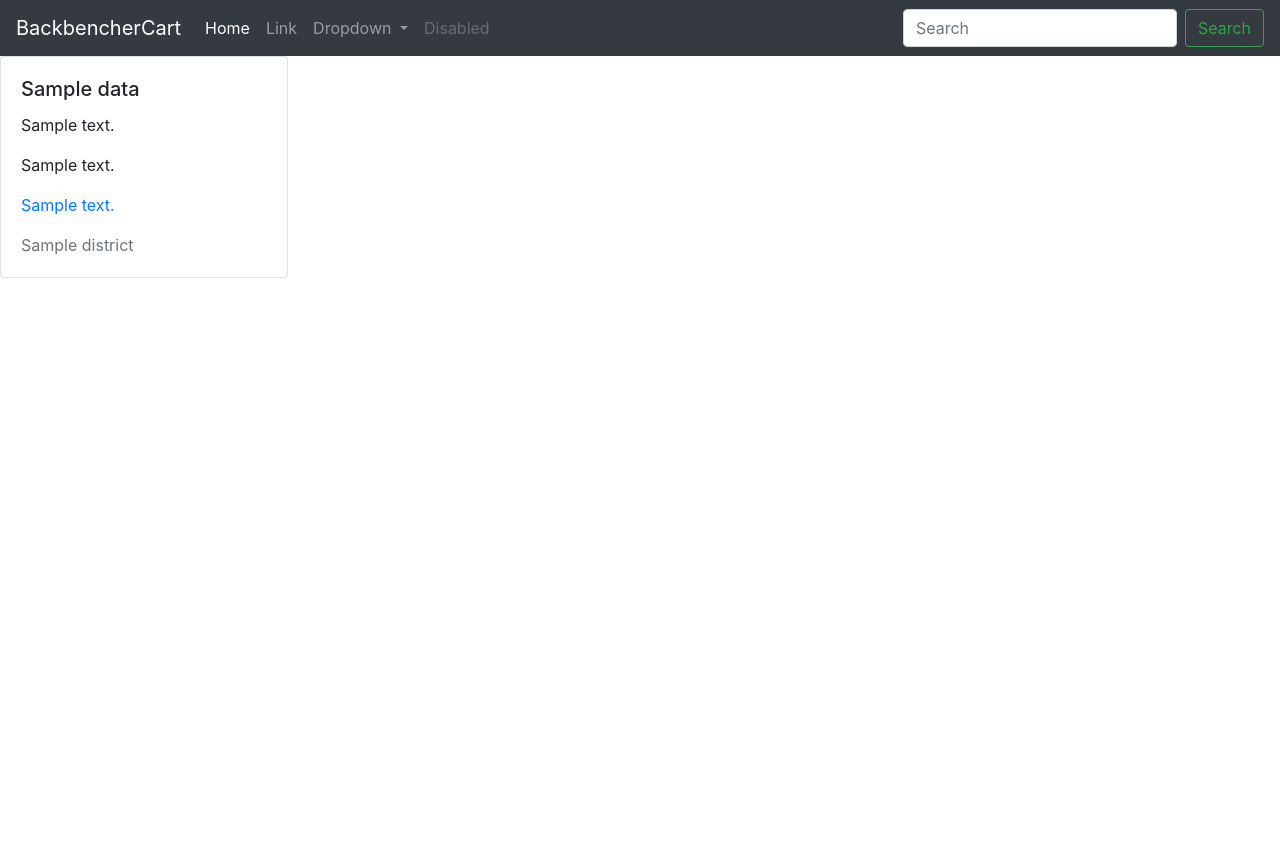
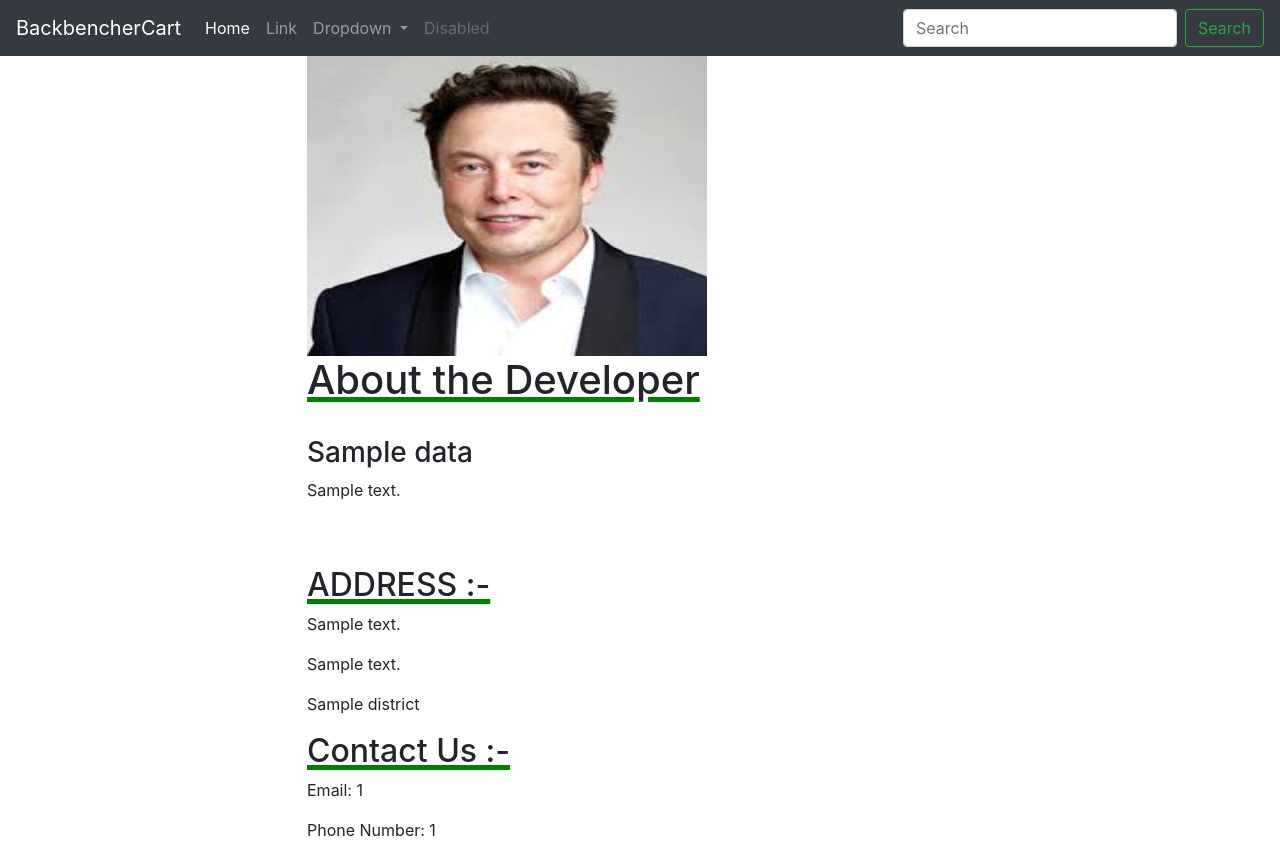
Before and after one commit to harsh-u/my_cart, a Django app: template msc/shop/templates/shop/about.html in a window 1280 px wide. Before the commit the page ends 278 px from the top, so only its background shows below. Run offline with Django 3.2, Linux system fonts and the light colour scheme; the template is opened without the code that fills it: most values are stand-ins (such as "Sample title", 1, 10 or a date in 2020); some libraries are stand-ins or nearby versions.

Commit message:
newly committed

```diff
--- a/msc/shop/models.py
+++ b/msc/shop/models.py
@@ -21,4 +21,9 @@ class About(models.Model):
     address2 = models.CharField(max_length=50, blank=True)
     district = models.CharField(max_length=50, blank=True)
     pin_code = models.CharField(max_length=6, blank=True)
+    email_id=models.CharField(max_length=50, blank=True)
     phone_number = models.CharField(max_length=10, blank=True)
+    image=models.ImageField(upload_to="shop/images",default="")
+
+    def __str__(self):
+        return self.name
--- a/msc/shop/templates/shop/about.html
+++ b/msc/shop/templates/shop/about.html
@@ -1,15 +1,57 @@
 {% extends 'shop/basic.html' %}
-{% block title%} About {% endblock%}
+{% block title%}About{% endblock%}
 {% block body%}
+<style>
+    .underline{
+        text-decoration-line:underline;
+        text-decoration-thickness:5px;
+        text-decoration-color:green;
+}
+    .mid{
+        margin-left:20%;
+        margin-right:30%;
+    }
+    .background{
+        background-color: rgba(0,123,255,.5);
+    }
+</style>
 
-<div class="card" style="width: 18rem;">
-    <div class="card-body">
-        <h5 class="card-title">{{data.name}}</h5>
-        <p class="card-text">{{data.about}}</p>
-        <p class="card-text">{{data.address1}}</p>
-        <p class="card-text text-primary">{{data.address2}}</p>
-        <p class="card-text text-secondary">{{data.district}}</p>
-    </div>
+
+<div class="backgorund">
+<div class="container">
+
+<img style="margin-left:20%" src="http://127.0.0.1:8000/media/shop/images/elon.jpg" height="300px" width="400px" alt="Responsive image">
+<div class="mid">
+
+<!--    <style>-->
+<!--             body{-->
+<!--                {% block css %}-->
+<!--                  background-color: rgba(0,123,255,.5);-->
+
+<!--                 {% endblock %}-->
+<!--                 }-->
+
+<!--             </style>-->
+    <h1 class="underline">About the Developer </h1>
+    </br>
+    <h3>{{data.name}}</h3>
+    <p>{{data.about}}</p>
+    </br>
+    </br>
+    <h2 class="underline">ADDRESS :- </h2>
+    <p>{{data.address1}}</p>
+    <p>{{data.address2}}</p>
+    <p>{{data.district}}</p>
+    <h2 class="underline">Contact Us :- </h2>
+    <p> Email: {{data.email_id}}</p>
+    <p>Phone Number: {{data.phone_number}}</p>
+
+
+</div>
+</div>
 </div>
 
+
+
+
 {% endblock%}
--- a/msc/shop/urls.py
+++ b/msc/shop/urls.py
@@ -8,5 +8,6 @@ urlpatterns = [
     path("tracker/", views.tracker, name="TrackStatus"),
     path("search/", views.search, name="Search"),
     path("checkout/", views.checkout, name="Checkout"),
+    path("test/", views.test, name="test"),
 
 ]
--- a/msc/shop/views.py
+++ b/msc/shop/views.py
@@ -32,3 +32,7 @@ def about(request):
     about = About.objects.first()
     params = {'data': about}
     return render(request,"shop/about.html", params)
+
+
+def test(request):
+    return render(request,"shop/test.html")
```
Also changed, not shown: msc/shop/templates/shop/test.html (added, +49 -0 lines), msc/db.sqlite3, msc/media/shop/images/IMG_20190513_094242.jpg (added), msc/media/shop/images/IMG_20190513_094242_qheUeA5.jpg (added), msc/media/shop/images/IMG_20190513_094242_tPeOdxc.jpg (added), msc/media/shop/images/elon.jpg (added), msc/shop/migrations/0005_auto_20210112_2106.py (added).
